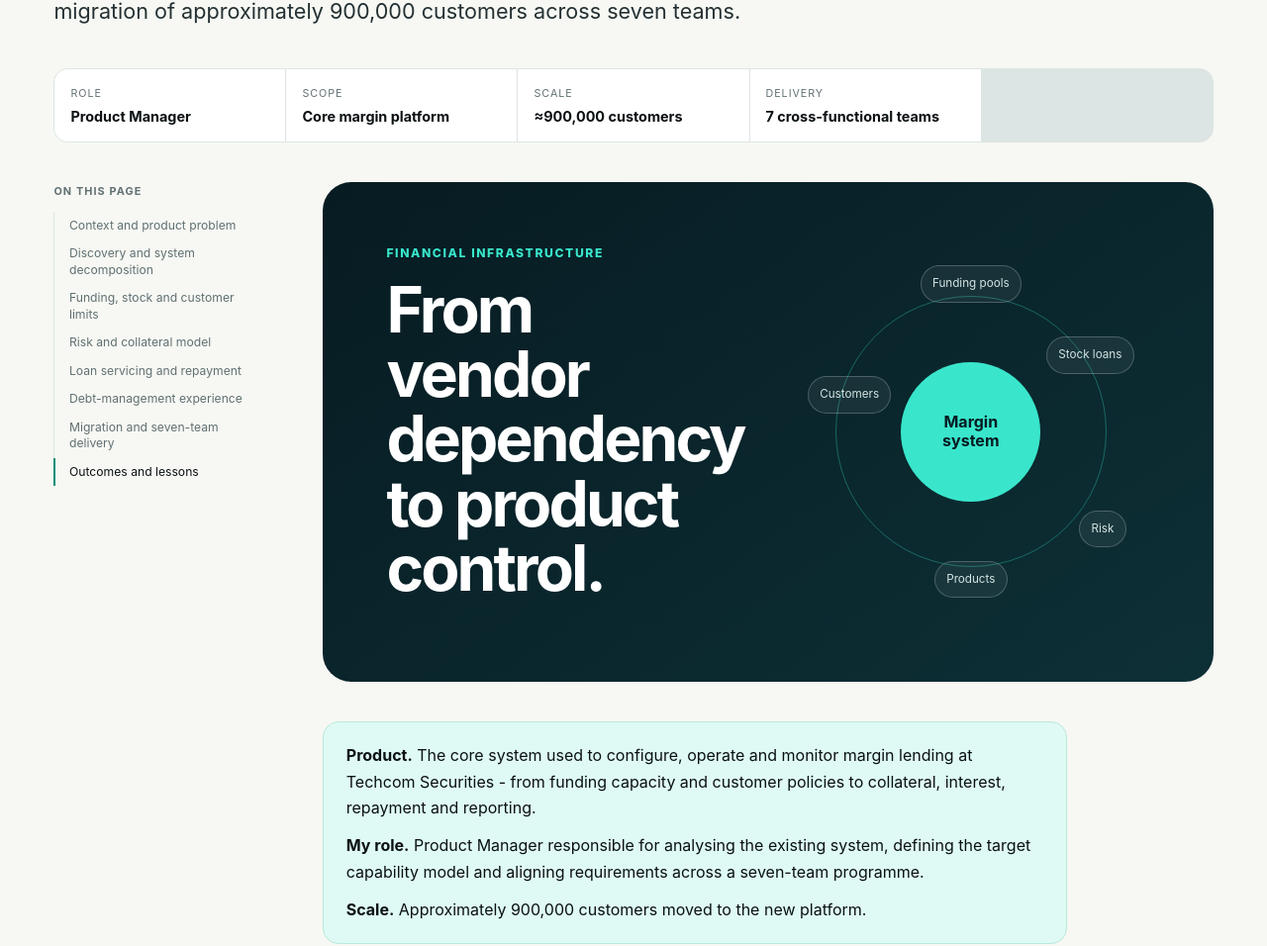
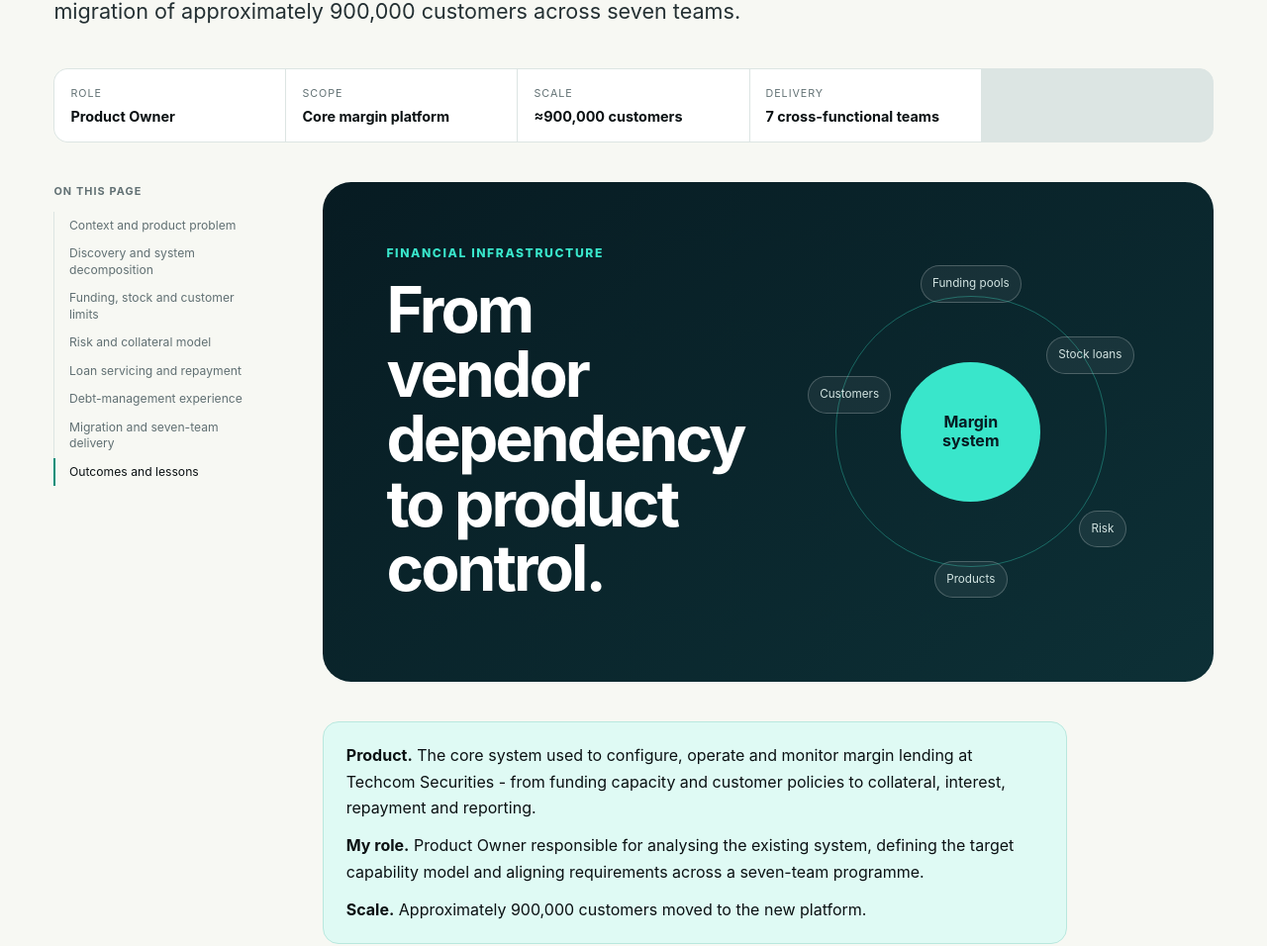
Before and after one commit to tham-tracy/tham-tracy.github.io, a Jekyll site: the page built from work/tcbs-loan-management.md, in a window 1280 px wide and 1400 px high, scrolled down 340 px. Shown: the part 151-1107 px from the top of the window at 99% size. Built offline with Jekyll 4.4.1, drawn with Linux system fonts in a browser that asks for light colours.

Commit message:
Correct TCBS role to Product Owner

```diff
--- a/work/tcbs-loan-management.md
+++ b/work/tcbs-loan-management.md
@@ -9,7 +9,7 @@ summary: >-
   collateral to risk monitoring and loan servicing - while coordinating the
   migration of approximately 900,000 customers across seven teams.
 meta:
-  - ["Role", "Product Manager"]
+  - ["Role", "Product Owner"]
   - ["Scope", "Core margin platform"]
   - ["Scale", "≈900,000 customers"]
   - ["Delivery", "7 cross-functional teams"]
@@ -31,7 +31,7 @@ meta:
 lending at Techcom Securities - from funding capacity and customer policies to
 collateral, interest, repayment and reporting.
 
-**My role.** Product Manager responsible for analysing the existing system,
+**My role.** Product Owner responsible for analysing the existing system,
 defining the target capability model and aligning requirements across a
 seven-team programme.
 
```
